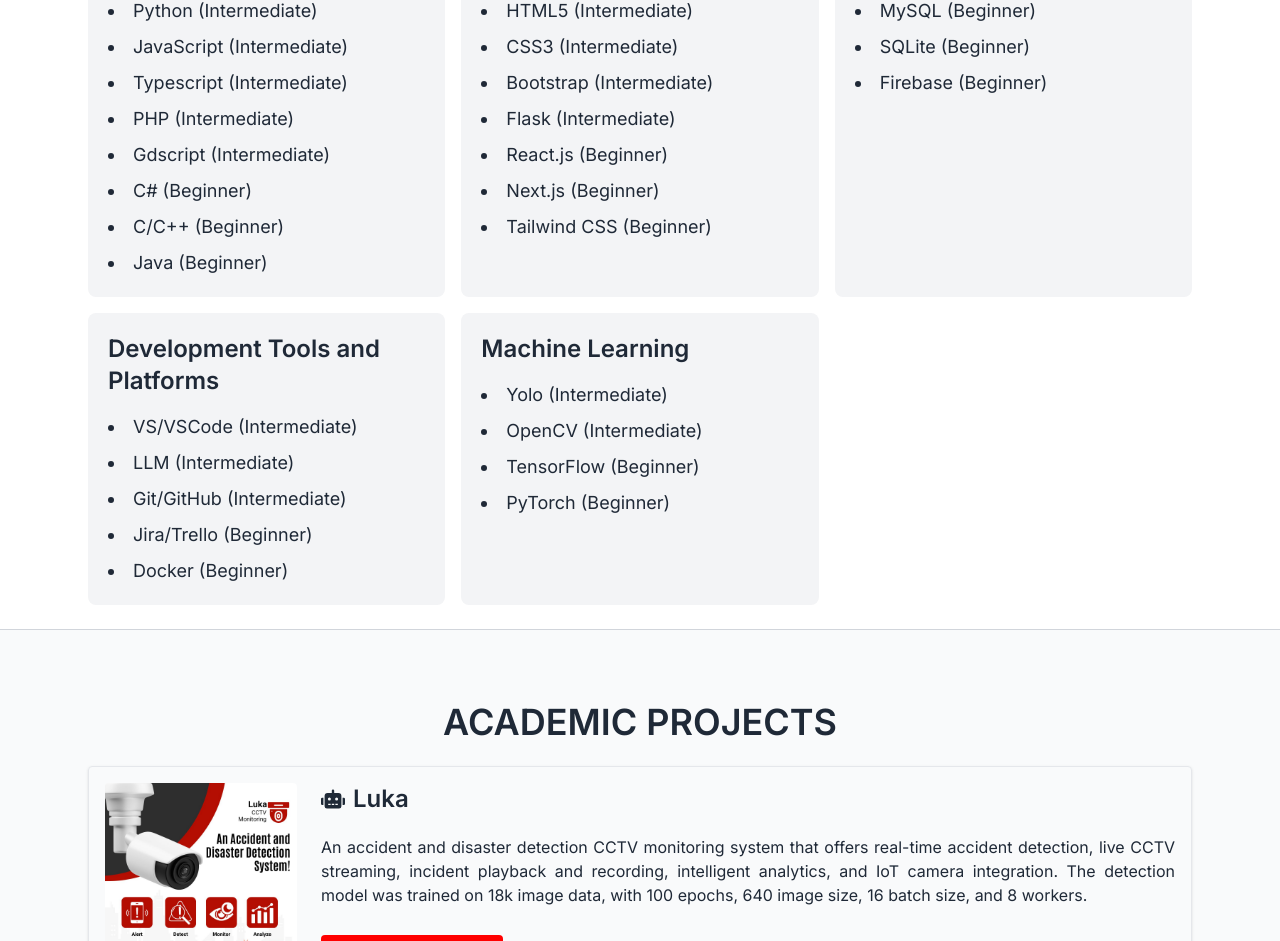
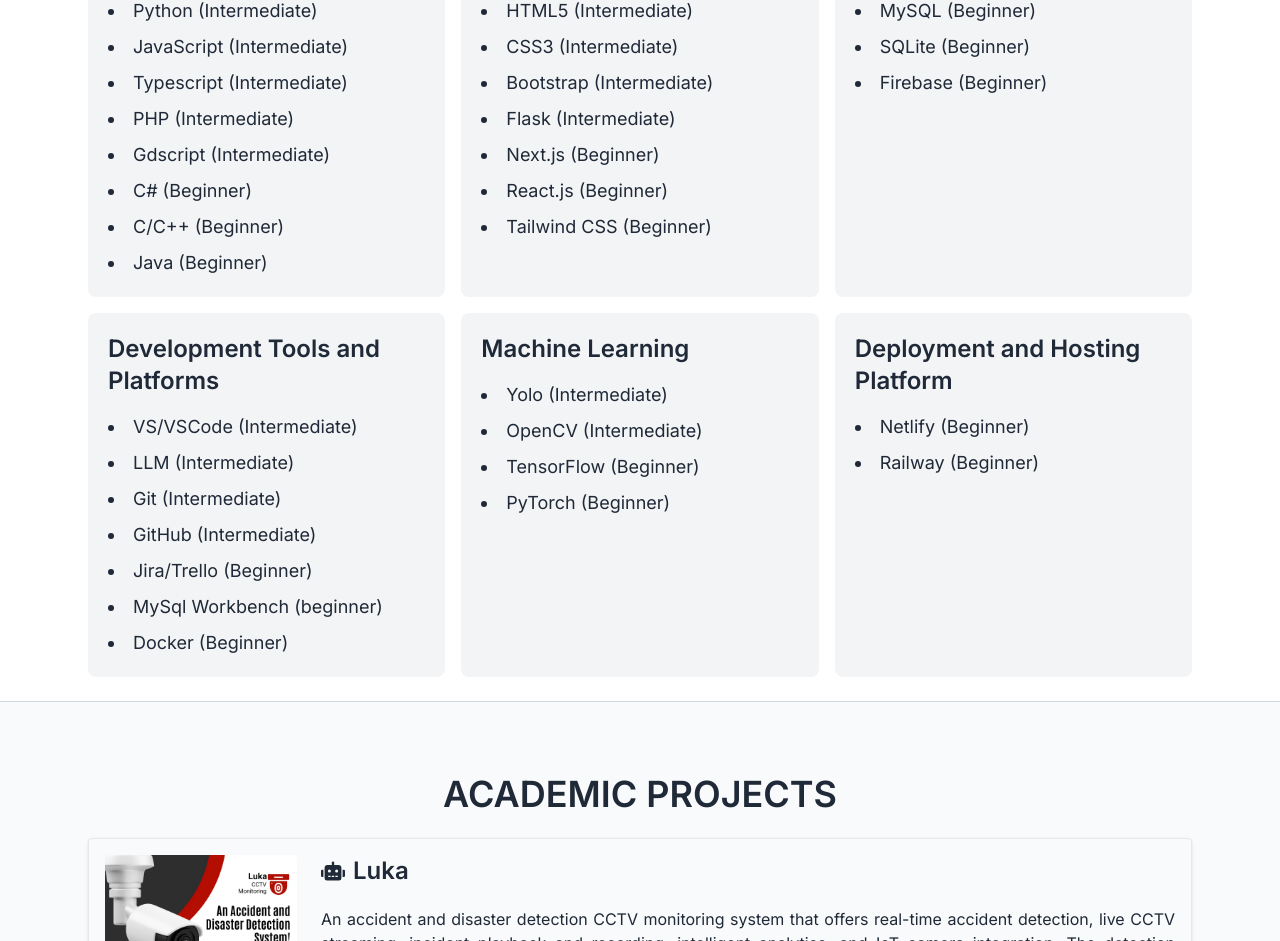
Before and after one commit to BrianShiroe/portfolio-react-typescript-tailwind, a React (Vite) app: page / in a window 1280 px wide. Shown: the part 1873-2814 px from the top of the page. Built offline with nearby package versions, Linux system fonts and the light colour scheme.

Commit message:
Update Skills.tsx

```diff
--- a/src/pages/Skills.tsx
+++ b/src/pages/Skills.tsx
@@ -17,8 +17,8 @@ const skills = {
     "CSS3 (Intermediate)",
     "Bootstrap (Intermediate)",
     "Flask (Intermediate)",
+    "Next.js (Beginner)",
     "React.js (Beginner)",
-    "Next.js (Beginner)",
     "Tailwind CSS (Beginner)",
   ],
   "Databases": [
@@ -29,8 +29,10 @@ const skills = {
   "Development Tools and Platforms": [
     "VS/VSCode (Intermediate)",
     "LLM (Intermediate)",
-    "Git/GitHub (Intermediate)",
+    "Git (Intermediate)",
+    "GitHub (Intermediate)",
     "Jira/Trello (Beginner)",
+    "MySql Workbench (beginner)",
     "Docker (Beginner)",
   ],
   "Machine Learning": [
@@ -38,6 +40,11 @@ const skills = {
     "OpenCV (Intermediate)",
     "TensorFlow (Beginner)",
     "PyTorch (Beginner)",
+  ],
+
+  "Deployment and Hosting Platform": [
+    "Netlify (Beginner)",
+    "Railway (Beginner)",
   ],
 };
 
```
